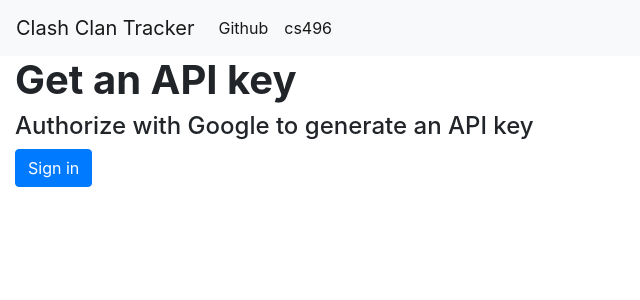
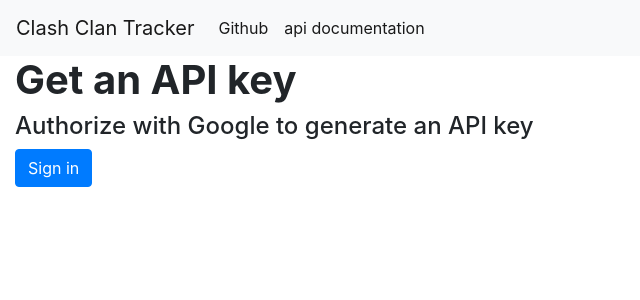
Before and after one commit to domphan/ClashClanTracker, a Python web app: template templates/index.html in a window 1280 px wide. Shown: the top 300 px of the page, without its empty margins (0-640 px from the left). Run offline with Jinja, Linux system fonts and the light colour scheme; the template is opened without the code that fills it, so the values that code supplies are empty; some libraries are stand-ins or nearby versions.

Commit message:
read me + instructional changes

```diff
--- a/templates/grant_api_key.html
+++ b/templates/grant_api_key.html
@@ -46,6 +46,11 @@
                 <p>API Key: {{object.api_key}}</p>
             </div>
         </div>
+        <div>
+            <p>
+                Copy your API key and return to the <a href="https://clash-royale-manager.appspot.com">Clan Manager</a>
+            </p>
+        </div>
         <br>
         <br>
     </div>
--- a/templates/index.html
+++ b/templates/index.html
@@ -24,7 +24,7 @@
           </a>
         </li>
         <li class="nav-item active">
-            <a class="nav-link" href="http://classes.engr.oregonstate.edu/eecs/spring2018/cs496/module-4/oauth-demo.html#">cs496</a>
+            <a class="nav-link" href="https://github.com/domphan/ClashClanTracker/blob/master/README.md">api documentation</a>
         </li>
       </ul>
     </div>
```
Also changed, not shown: README.md.
